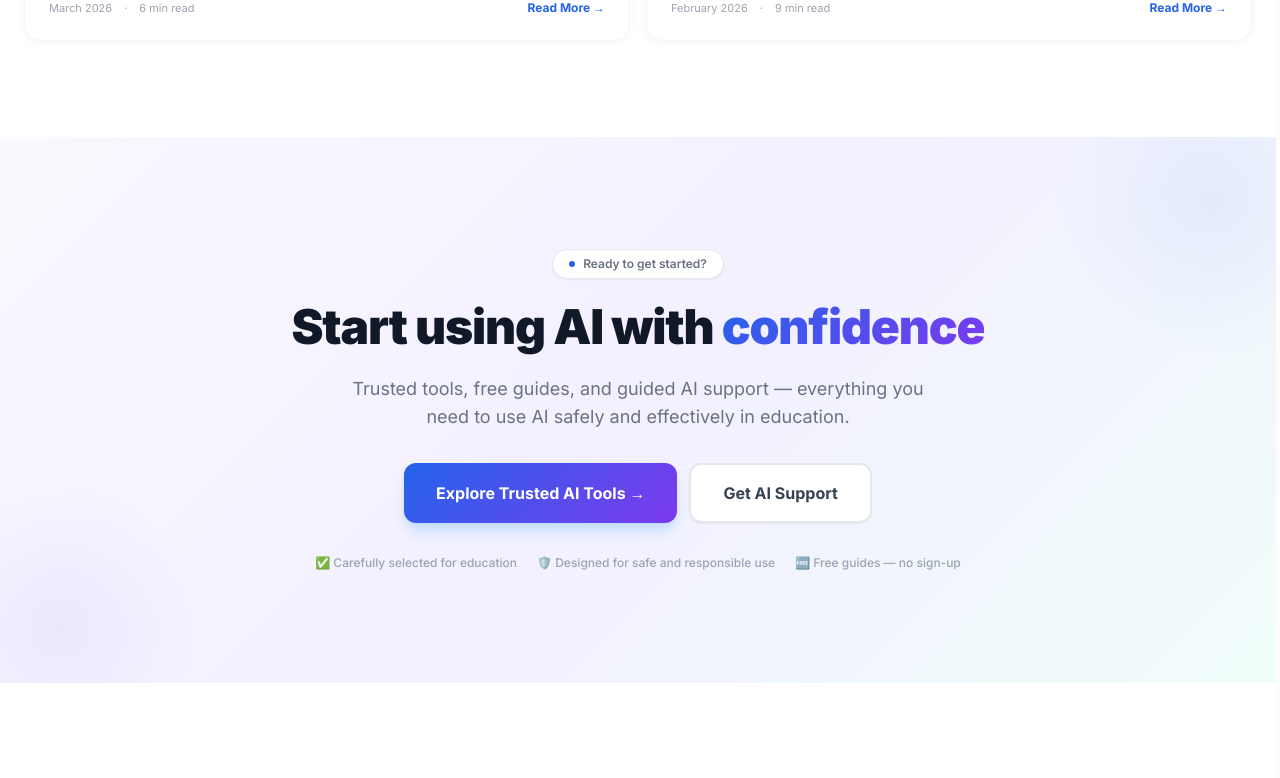
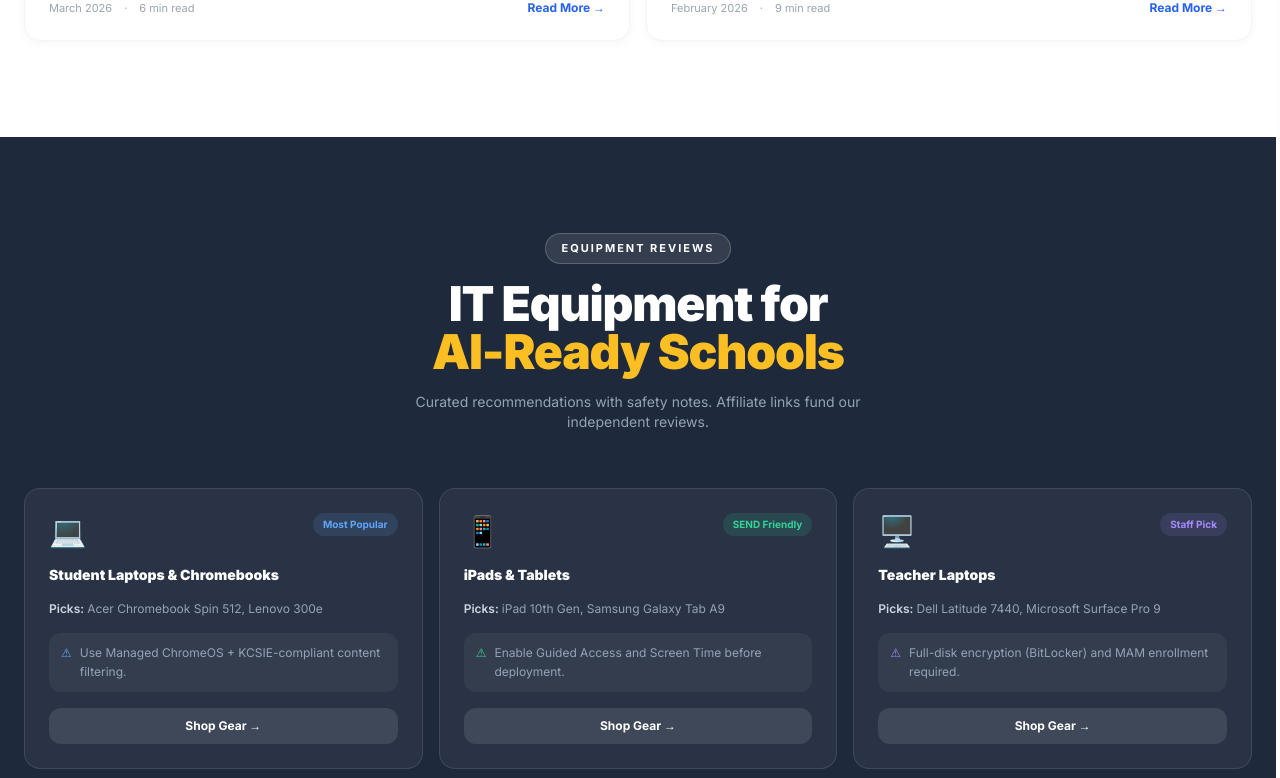
Before and after one commit to hnjyr8yrws-tech/claude-ai-website, a React (Vite) app: page / in a window 1280 px wide. Shown: the part 6300-7078 px from the top of the page. Built offline with nearby package versions, Linux system fonts and the light colour scheme.

Commit message:
Add Equipment Reviews grid + full content

```diff
--- a/src/App.tsx
+++ b/src/App.tsx
@@ -18,6 +18,7 @@ import ToolsGrid              from './components/sections/ToolsGrid';
 import ExploreCategoriesSection from './components/sections/ExploreCategoriesSection';
 import GuidesSection          from './components/sections/GuidesSection';
 import Blog                   from './components/sections/Blog';
+import EquipmentReviews       from './components/sections/EquipmentReviews';
 import FinalCTASection        from './components/sections/FinalCTASection';
 import About                  from './components/sections/About';
 import Footer                 from './components/sections/Footer';
@@ -462,7 +463,10 @@ const App: FC = () => {
           <Blog />
         </div>
 
-        {/* 9 · Final CTA */}
+        {/* 9 · Equipment Reviews */}
+        <EquipmentReviews />
+
+        {/* 10 · Final CTA */}
         <div ref={setRef('cta')}>
           <FinalCTASection
             onExplore={() => scrollTo('tools')}
```
